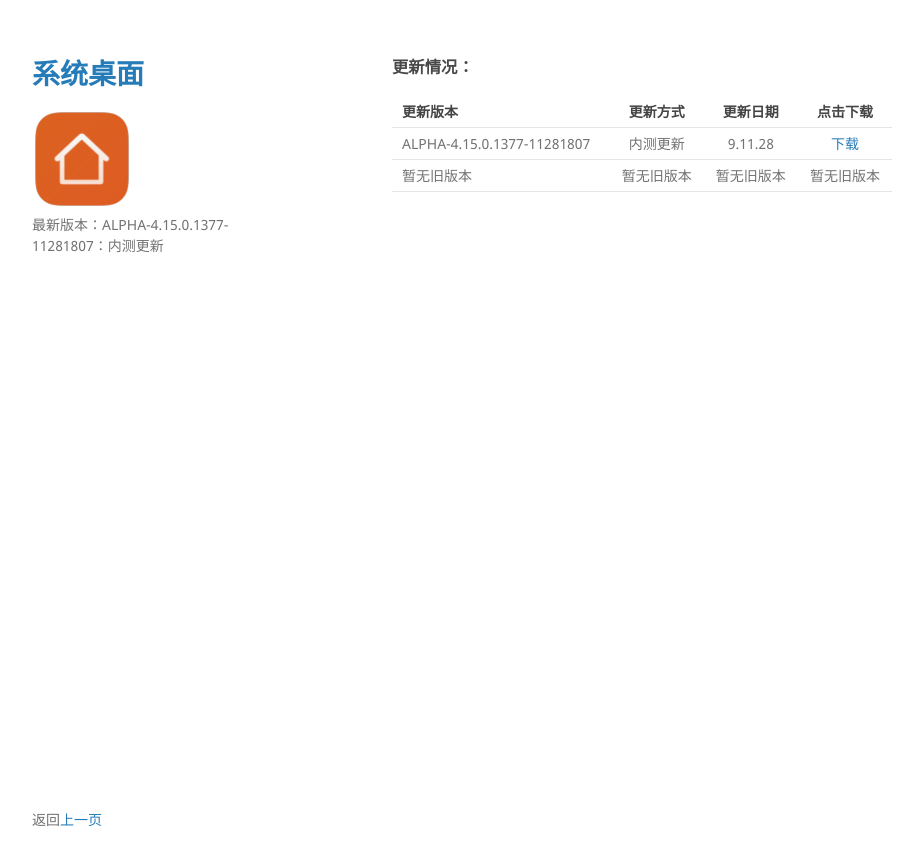
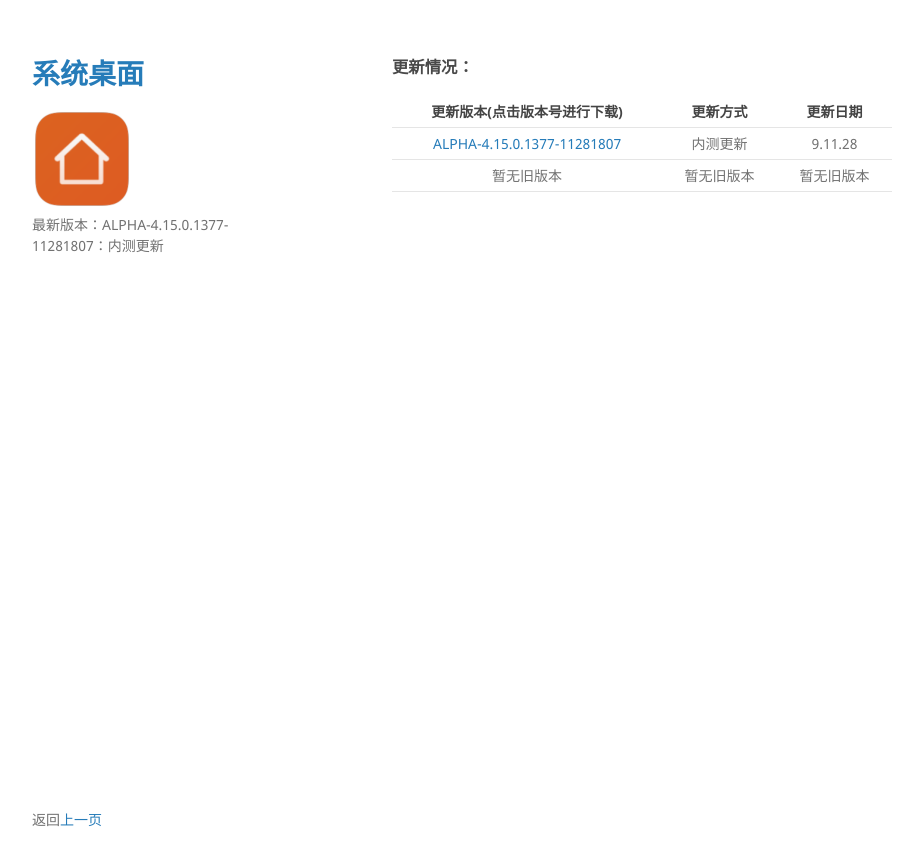
Before and after one commit to MIUISystemAppUpdate/MiuiHome, a Jekyll site: the page built from index.md, in a window 1280 px wide. Shown: the top 866 px of the page, without its empty margins (178-1101 px from the left). Built offline with Jekyll 4.4.1, drawn with Linux system fonts in a browser that asks for light colours; our own code applies the rules of GitHub Pages for plain Markdown files.

Commit message:
Update index.md

```diff
--- a/index.md
+++ b/index.md
@@ -4,7 +4,7 @@ layout: default
 
 ### 更新情况：
 
-| 更新版本 | 更新方式 | 更新日期 | 点击下载 |
-|:------|:------:|:------:|:------:|
-| ALPHA-4.15.0.1377-11281807 | 内测更新 | 9.11.28 | [下载](https://www.lanzous.com/tp/i7nrn8d) |
-| 暂无旧版本 | 暂无旧版本 | 暂无旧版本 | 暂无旧版本 |
+| 更新版本(点击版本号进行下载) | 更新方式 | 更新日期 |
+|:------:|:------:|:------:|
+| [ALPHA-4.15.0.1377-11281807](https://www.lanzous.com/tp/i7nrn8d) | 内测更新 | 9.11.28 |
+| 暂无旧版本 | 暂无旧版本 | 暂无旧版本 |
```
